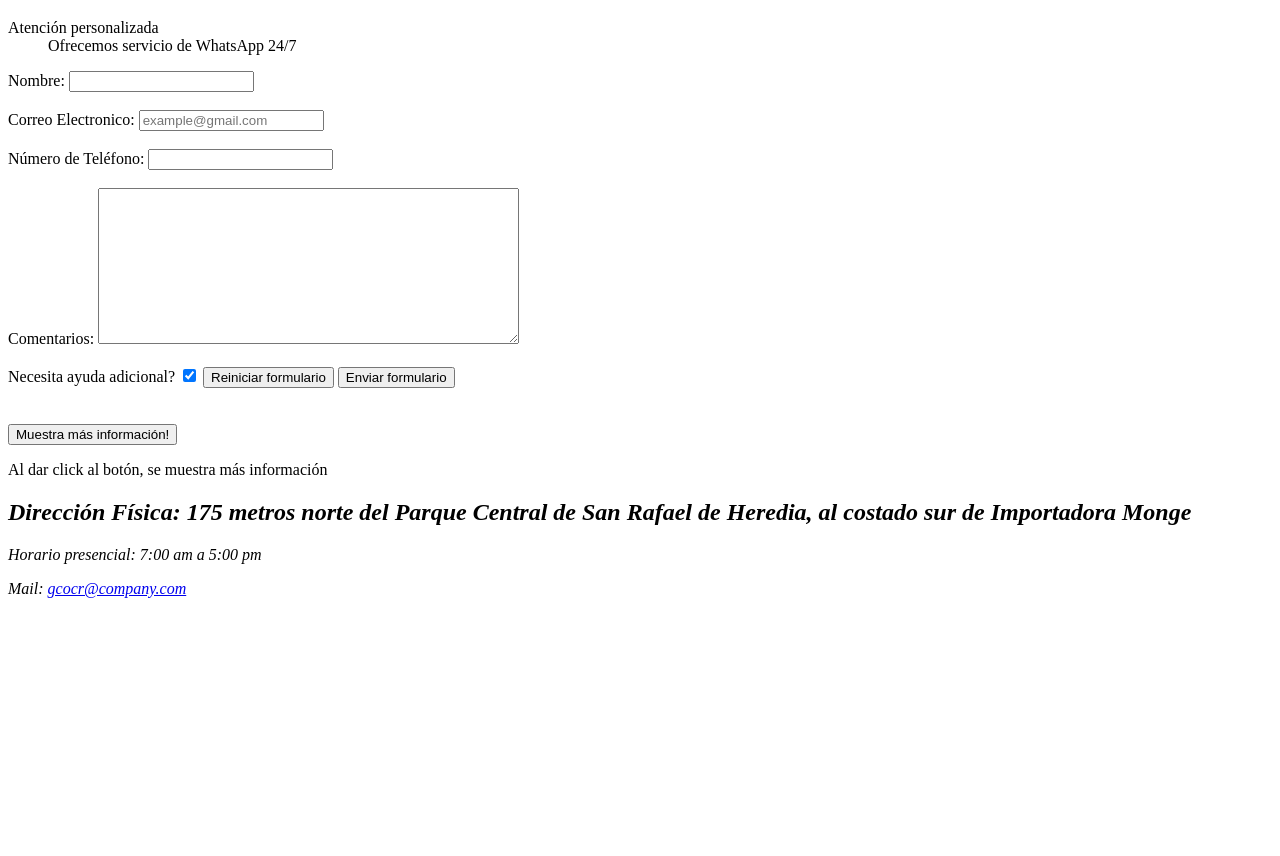
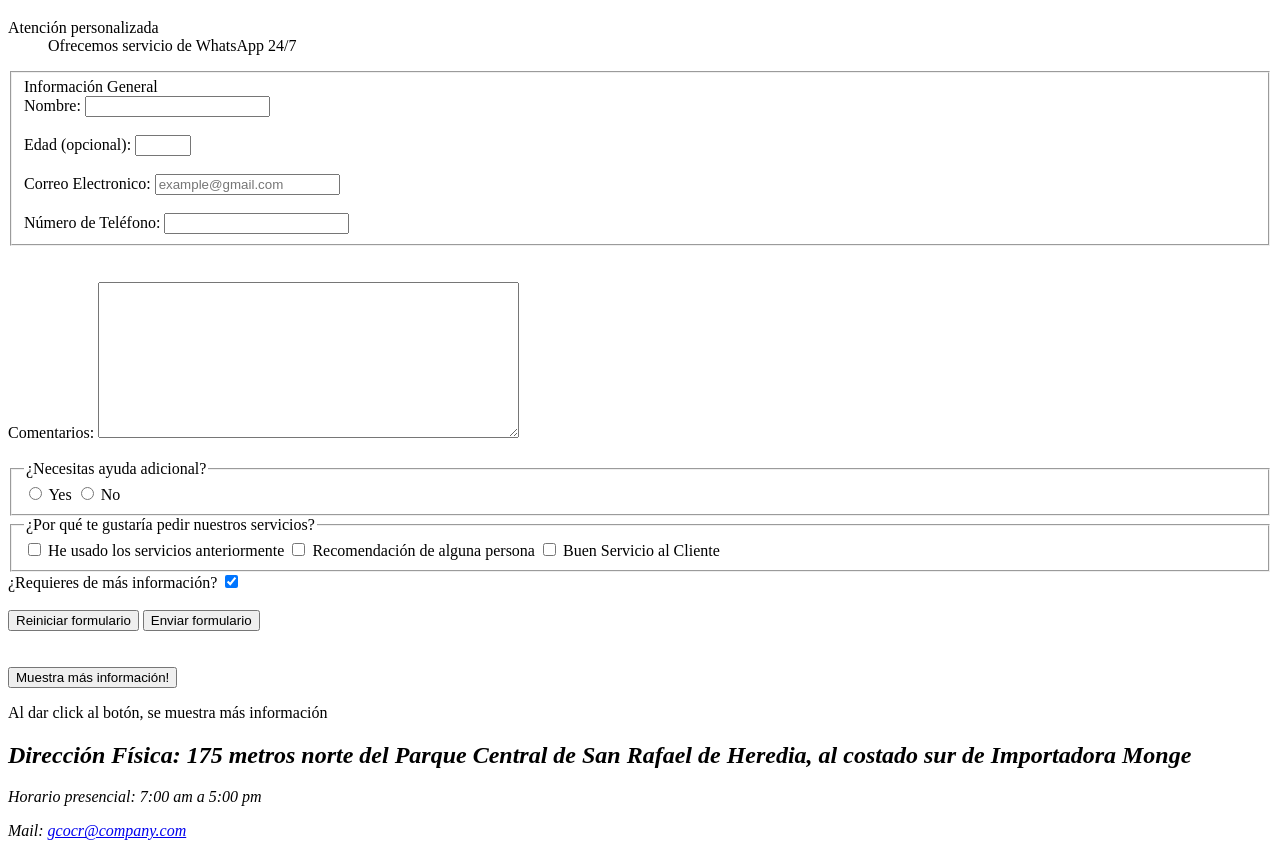
Before and after one commit to BwipoT/Pagina-Web, a plain HTML site: page src/contact.html in a window 1280 px wide. Shown: the part 61-917 px from the top of the page. Before the commit the page ends 800 px from the top, so only its background shows below. Drawn offline with Linux system fonts and the light colour scheme.

Commit message:
Significant changes to the contact information for practice.

```diff
--- a/src/contact.html
+++ b/src/contact.html
@@ -21,24 +21,58 @@
         </main>
 
         <section>
-            <form class="form-element" action=""> <!--The action is to send the information to a place when is put-->
+            <form class="form-element" action="" method="post"> <!--The action is to send the information to a place when is put-->
+                <!--The method atribute is used to specify the HTTP method to use when sending the form data. The most common are GET and POST-->
+                <fieldset> <!--fieldset is to group similar inputs-->
+                    <leyend>Información General</leyend>
+                    <br>
                     <label>Nombre:
-                    <input type="text" name="name" value="" required/> <!--implicit form of association. The required is mandatory-->
+                        <input type="text" name="name" value="" required minlength="3" maxlength="64" size="20"/> <!--implicit form of association. The required is mandatory-->
+                    </label>
+                    <!--the name attribute is to identify it in the server-->
+                    <br><br>
+                    <label for="edad">Edad (opcional):
+                        <input type="number" max="80" min="18" id="edad" name="edad" value=""/>
                     </label>
                     <br><br>
                     <label for="t1">Correo Electronico: </label>
                     <input type="email" id="t1" name="email" value="" placeholder="example@gmail.com" required> <!--Explicit form of association-->
-
+                    <!--Readonly is for inputs that can have messages, but cannot be edited-->
 
                     <br><br>
                     <label for="t2">Número de Teléfono: </label>
                     <input type="tel" id="t2" name="phone_number" value="">
+
+
+                </fieldset>
+
+
                 <br><br>
                 <label for="comments">Comentarios: </label>
                 <textarea type="text" id="comments" name="email" value="" rows="10" cols="50"></textarea>
                 <br><br>
-                <label for="the-heckbox">Necesita ayuda adicional? </label>
+
+                <fieldset>
+                    <legend>¿Necesitas ayuda adicional?</legend>
+                    <input type="radio" id="yes" name="aditional-help">
+                    <label for="yes">Yes</label>
+                    <input type="radio" id="no" name="aditional-help">
+                    <label for="no">No</label>
+                </fieldset>
+
+                <fieldset>
+                    <legend>¿Por qué te gustaría pedir nuestros servicios?</legend>
+                    <input type="checkbox" id="pedidos-anteriores" name="reason-service" value="pedidos-anteriores">
+                    <label for="pedidos-anteriores">He usado los servicios anteriormente</label>
+                    <input type="checkbox" id="recomendacion" name="reason-service" value="recomendacion">
+                    <label for="recomendacion">Recomendación de alguna persona</label>
+                    <input type="checkbox" id="buen-servicio" name="reason-service" value="buen-servicio">
+                    <label for="buen-servicio">Buen Servicio al Cliente</label>
+                </fieldset>
+                <label for="the-heckbox">¿Requieres de más información? </label>
                 <input type="checkbox" id="the-heckbox" checked />
+
+                <br><br>
 
 
                 <button type="reset">Reiniciar formulario</button>
```
Lines whose indentation alone changed are shown as unchanged.
